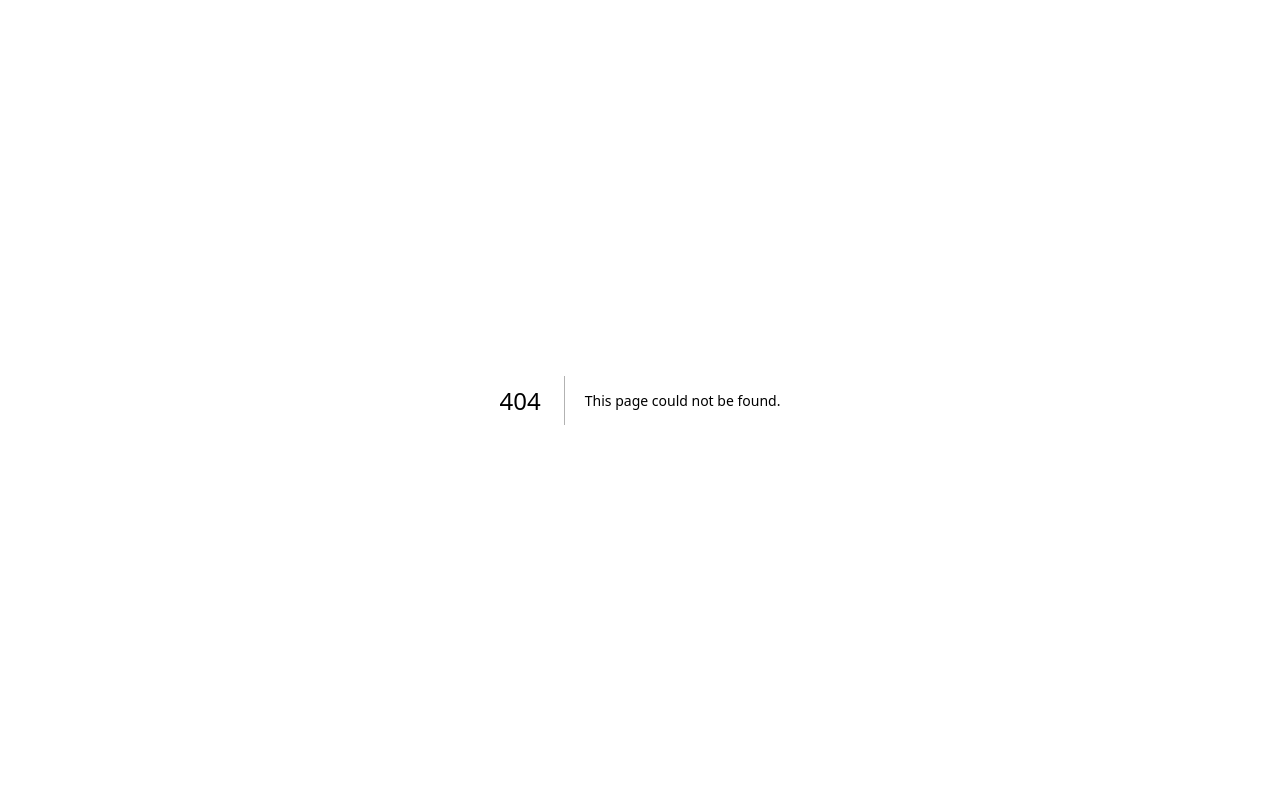
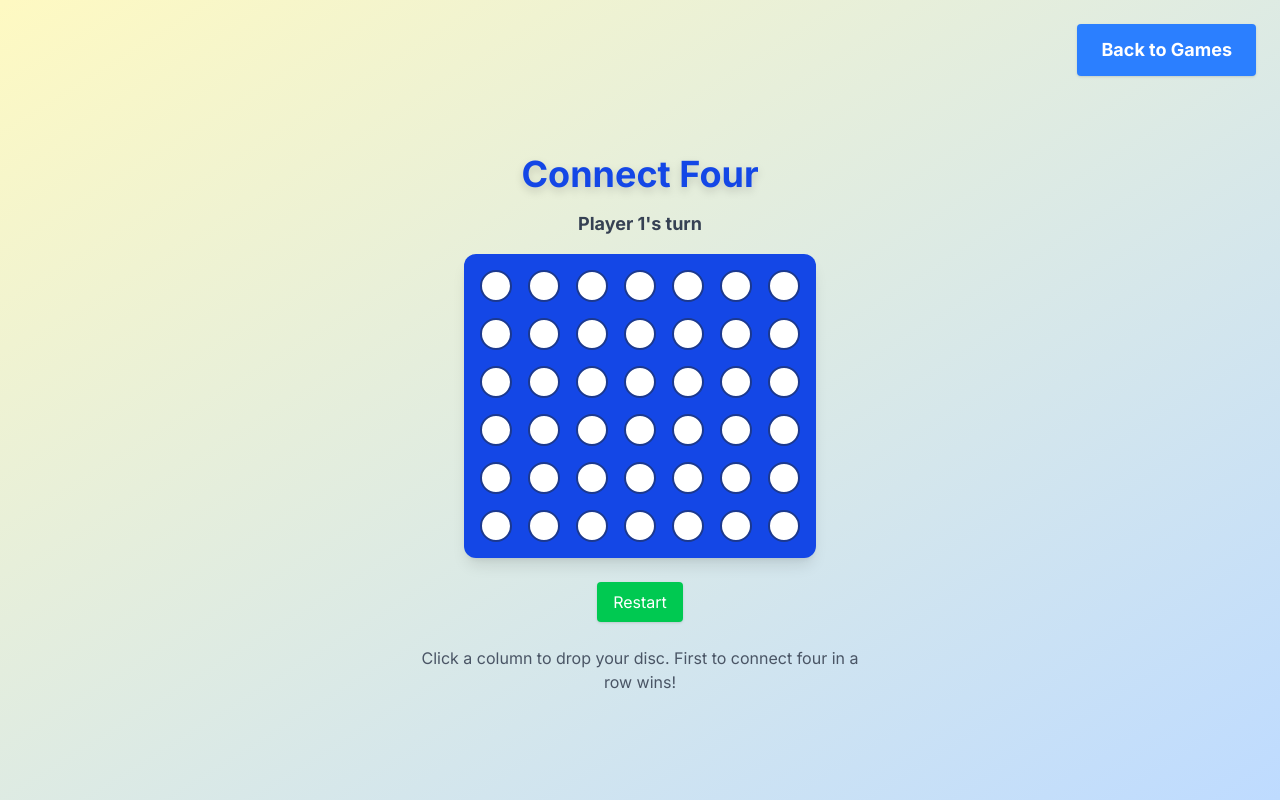
Before and after one commit to Jagjit-2626/games, a Next.js app: page /connect-four in a window 1280 px wide. Before the commit this address had no page. Built offline with nearby package versions, Linux system fonts and the light colour scheme.

Commit message:
Connect Four: allow clicking any cell in a column to drop disc, adjust board size for better fit

```diff
--- /dev/null
+++ b/src/app/connect-four/page.tsx
@@ -0,0 +1,142 @@
+"use client";
+import React, { useState, useRef } from "react";
+
+const ROWS = 6;
+const COLS = 7;
+const EMPTY = 0;
+const PLAYER1 = 1;
+const PLAYER2 = 2;
+
+function checkWinner(board: number[][]) {
+  // Horizontal, vertical, and diagonal checks
+  for (let r = 0; r < ROWS; r++) {
+    for (let c = 0; c < COLS; c++) {
+      const player = board[r][c];
+      if (player === EMPTY) continue;
+      // Horizontal
+      if (c + 3 < COLS && board[r][c + 1] === player && board[r][c + 2] === player && board[r][c + 3] === player) return player;
+      // Vertical
+      if (r + 3 < ROWS && board[r + 1][c] === player && board[r + 2][c] === player && board[r + 3][c] === player) return player;
+      // Diagonal down-right
+      if (r + 3 < ROWS && c + 3 < COLS && board[r + 1][c + 1] === player && board[r + 2][c + 2] === player && board[r + 3][c + 3] === player) return player;
+      // Diagonal up-right
+      if (r - 3 >= 0 && c + 3 < COLS && board[r - 1][c + 1] === player && board[r - 2][c + 2] === player && board[r - 3][c + 3] === player) return player;
+    }
+  }
+  return null;
+}
+
+export default function ConnectFour() {
+  const [board, setBoard] = useState(() => Array.from({ length: ROWS }, () => Array(COLS).fill(EMPTY)));
+  const [current, setCurrent] = useState(PLAYER1);
+  const [winner, setWinner] = useState<number | null>(null);
+  const [animating, setAnimating] = useState<{ col: number; row: number; color: number; target: number } | null>(null);
+  const animationRef = useRef<number | null>(null);
+
+  function drop(col: number) {
+    if (winner || animating) return;
+    let targetRow = -1;
+    for (let row = ROWS - 1; row >= 0; row--) {
+      if (board[row][col] === EMPTY) {
+        targetRow = row;
+        break;
+      }
+    }
+    if (targetRow === -1) return;
+    setAnimating({ col, row: 0, color: current, target: targetRow });
+  }
+
+  // Animate the falling disc
+  React.useEffect(() => {
+    if (!animating) return;
+    if (animating.row < animating.target) {
+      animationRef.current = window.setTimeout(() => {
+        setAnimating((a) => a && { ...a, row: a.row + 1 });
+      }, 40);
+    } else {
+      // Place the disc in the board
+      setBoard((prev) => {
+        const newBoard = prev.map((r) => r.slice());
+        newBoard[animating.target][animating.col] = animating.color;
+        return newBoard;
+      });
+      setAnimating(null);
+      setTimeout(() => {
+        setWinner((prevWinner) => {
+          const win = checkWinner(
+            board.map((r, i) =>
+              i === animating.target
+                ? r.map((cell, j) =>
+                    j === animating.col ? animating.color : cell
+                  )
+                : r
+            )
+          );
+          if (win) return win;
+          setCurrent((c) => (c === PLAYER1 ? PLAYER2 : PLAYER1));
+          return prevWinner;
+        });
+      }, 10);
+    }
+    return () => {
+      if (animationRef.current) clearTimeout(animationRef.current);
+    };
+  }, [animating]);
+
+  function handleRestart() {
+    setBoard(Array.from({ length: ROWS }, () => Array(COLS).fill(EMPTY)));
+    setCurrent(PLAYER1);
+    setWinner(null);
+  }
+
+  return (
+    <div className="flex flex-col items-center justify-center min-h-screen bg-gradient-to-br from-yellow-100 to-blue-200 pt-12">
+      <button
+        className="absolute top-6 right-6 px-6 py-3 bg-blue-500 text-white rounded shadow hover:bg-blue-600 text-lg font-bold transition z-20"
+        onClick={() => window.location.href = "/dashboard"}
+      >
+        Back to Games
+      </button>
+      <h1 className="text-4xl font-bold mb-4 text-blue-700 drop-shadow-lg">Connect Four</h1>
+      <div className="mb-4 text-lg font-semibold text-gray-700">
+        {winner ? `Player ${winner} wins!` : `Player ${current}'s turn`}
+      </div>
+      <div className="grid grid-cols-7 gap-2 bg-blue-700 p-3 rounded-xl shadow-lg" style={{ maxWidth: 420, maxHeight: 370, position: 'relative' }}>
+        {/* Animated disc */}
+        {animating && (
+          <div
+            className={`w-8 h-8 rounded-full border-2 border-blue-900 z-20 ${animating.color === PLAYER1 ? "bg-red-500" : "bg-yellow-300"}`}
+            style={{
+              position: 'absolute',
+              left: `calc(${animating.col * 10 + animating.col * 2}px + 8px)`,
+              top: `calc(${animating.row * 10 + animating.row * 2}px + 8px)`,
+              transition: 'top 0.04s linear',
+              pointerEvents: 'none',
+            }}
+          />
+        )}
+        {board.map((row, rIdx) =>
+          row.map((cell, cIdx) => (
+            <div
+              key={`${rIdx}-${cIdx}`}
+              className="w-10 h-10 flex items-center justify-center"
+              onClick={() => !winner && !animating && board[0][cIdx] === EMPTY ? drop(cIdx) : undefined}
+              style={{ cursor: !winner && !animating && board[0][cIdx] === EMPTY ? "pointer" : "default" }}
+            >
+              <div className={`w-8 h-8 rounded-full border-2 border-blue-900 ${cell === EMPTY ? "bg-white" : cell === PLAYER1 ? "bg-red-500" : "bg-yellow-300"}`}></div>
+            </div>
+          ))
+        )}
+      </div>
+      <button
+        className="mt-6 px-4 py-2 bg-green-500 text-white rounded shadow hover:bg-green-600 transition"
+        onClick={handleRestart}
+      >
+        Restart
+      </button>
+      <p className="mt-6 text-gray-600 text-center max-w-md">
+        Click a column to drop your disc. First to connect four in a row wins!
+      </p>
+    </div>
+  );
+}
--- a/src/app/dashboard/page.tsx
+++ b/src/app/dashboard/page.tsx
@@ -38,6 +38,12 @@ const games = [
 		description: "Repeat the color sequence. Test your memory!",
 		image: "emoji", // use emoji instead of image URL
 		route: "/simon-says",
+	},
+	{
+		name: "Connect Four",
+		description: "Drop discs to connect four in a row before your opponent!",
+		image: "emoji",
+		route: "/connect-four",
 	},
 	// Add more games here
 ];
@@ -103,6 +109,14 @@ export default function Dashboard() {
 							>
 								🟦
 							</span>
+						) : game.name === "Connect Four" ? (
+							<span
+								className="text-6xl mb-4"
+								role="img"
+								aria-label="connect four"
+							>
+								🟡🔴
+							</span>
 						) : (
 							<img
 								src={game.image}
```
